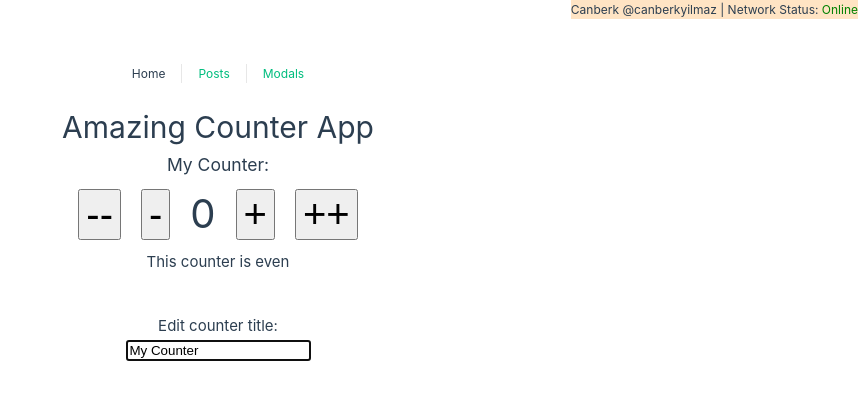
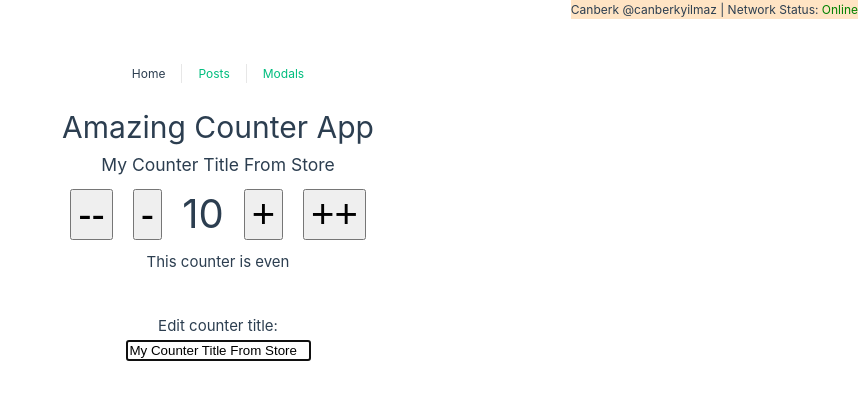
Before and after one commit to canberk-yilmaz/vue-composition-api-basics, a Vue app: page / in a window 1280 px wide. Shown: the top 400 px of the page, without its empty margins (422-1280 px from the left). Built offline with nearby package versions, Linux system fonts and the light colour scheme.

Commit message:
pinia store use

```diff
--- a/src/stores/counter.js
+++ b/src/stores/counter.js
@@ -1,16 +1,22 @@
-import { defineStore } from 'pinia'
+import { defineStore } from "pinia";
 
 export const useCounterStore = defineStore({
-  id: 'counter',
+  id: "counter",
   state: () => ({
-    counter: 0
+    count: 10,
+    title: "My Counter Title From Store",
   }),
+  actions: {
+    increase(amount) {
+      this.count += amount;
+    },
+    decrease(amount) {
+      this.count -= amount;
+    },
+  },
   getters: {
-    doubleCount: (state) => state.counter * 2
+    oddOrEven: (state) => {
+      return state.count % 2 === 0 ? "even" : "odd";
+    },
   },
-  actions: {
-    increment() {
-      this.counter++
-    }
-  }
-})
+});
--- a/src/views/HomeView.vue
+++ b/src/views/HomeView.vue
@@ -1,20 +1,20 @@
 <template>
   <div class="home">
     <h1 ref="appTitleRef">{{ appTitle }}</h1>
-    <h3>{{ counterData.title }}:</h3>
+    <h3>{{ counter.title }}</h3>
     <div>
-      <button @click="changeCounter(-2)" class="btn">--</button>
-      <button @click="changeCounter(-1)" class="btn">-</button>
-      <span class="counter">{{ counterData.count }}</span>
-      <button @click="changeCounter(1, $event)" class="btn">+</button>
-      <button @click="changeCounter(2, $event)" class="btn">++</button>
+      <button @click="counter.decrease(2)" class="btn">--</button>
+      <button @click="counter.decrease(1)" class="btn">-</button>
+      <span class="counter">{{ counter.count }}</span>
+      <button @click="counter.increase(1)" class="btn">+</button>
+      <button @click="counter.increase(2)" class="btn">++</button>
     </div>
 
-    <p>This counter is {{ oddOrEven }}</p>
+    <p>This counter is {{ counter.oddOrEven }}</p>
 
     <div class="edit">
       <h4>Edit counter title:</h4>
-      <input v-model="counterData.title" type="text" v-autofocus />
+      <input v-model="counter.title" type="text" v-autofocus />
     </div>
   </div>
 </template>
@@ -79,9 +79,10 @@ export default {
 
 <script setup>
 import { ref, onMounted } from "vue";
-import { useCounter } from "@/use/useCounter";
+// import { useCounter } from "@/use/useCounter";
 import { vAutofocus } from "@/directives/vAutofocus";
 // import { ref } from "vue";
+import { useCounterStore } from "@/stores/counter";
 
 // const counter = ref(0);
 // const counterTitle = ref("My Counter");
@@ -94,7 +95,9 @@ onMounted(() => {
   console.log(appTitleRef.value.offsetWidth);
 });
 
-const { counterData, oddOrEven, changeCounter } = useCounter();
+const counter = useCounterStore();
+
+// const { counterData, oddOrEven, changeCounter } = useCounter();
 
 // const counterData = reactive({
 //   count: 0,
--- a/src/views/PostsView.vue
+++ b/src/views/PostsView.vue
@@ -14,10 +14,10 @@
 
   <button
     class="counter-button"
-    @click="changeCounter(1, $event)"
-    :class="{ red: oddOrEven === 'odd' }"
+    @click="counter.increase(1)"
+    :class="{ red: counter.oddOrEven === 'odd' }"
   >
-    <span class="counter">{{ counterData.count }}</span>
+    <span class="counter">{{ counter.count }}</span>
     <!-- <button class="btn">+</button> -->
   </button>
 </template>
@@ -26,9 +26,10 @@
 // imports
 import { ref } from "vue";
 import { vAutofocus } from "../directives/vAutofocus";
-import { useCounter } from "@/use/useCounter";
-
-const { counterData, changeCounter, oddOrEven } = useCounter();
+import { useCounterStore } from "@/stores/counter";
+// import { useCounter } from "@/use/useCounter";
+const counter = useCounterStore();
+// const { counterData, changeCounter, oddOrEven } = useCounter();
 
 //posts
 
```
